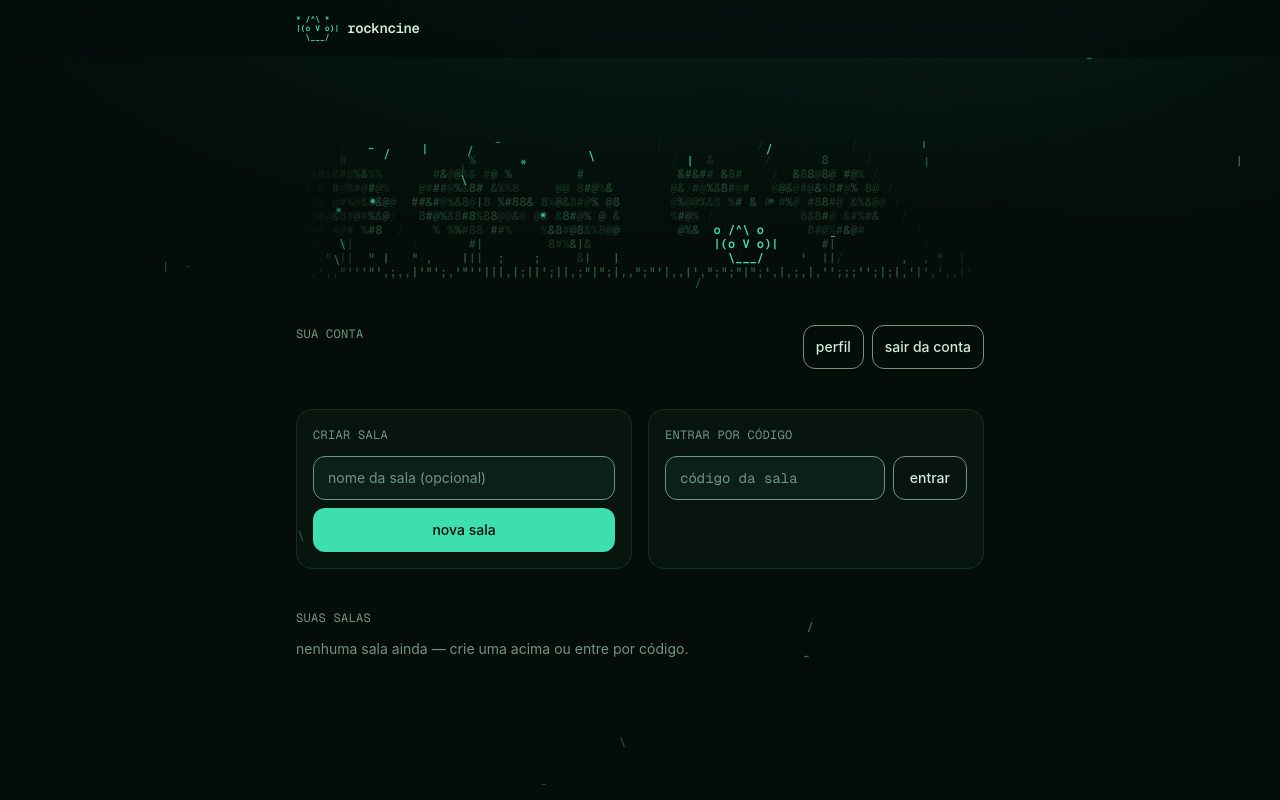
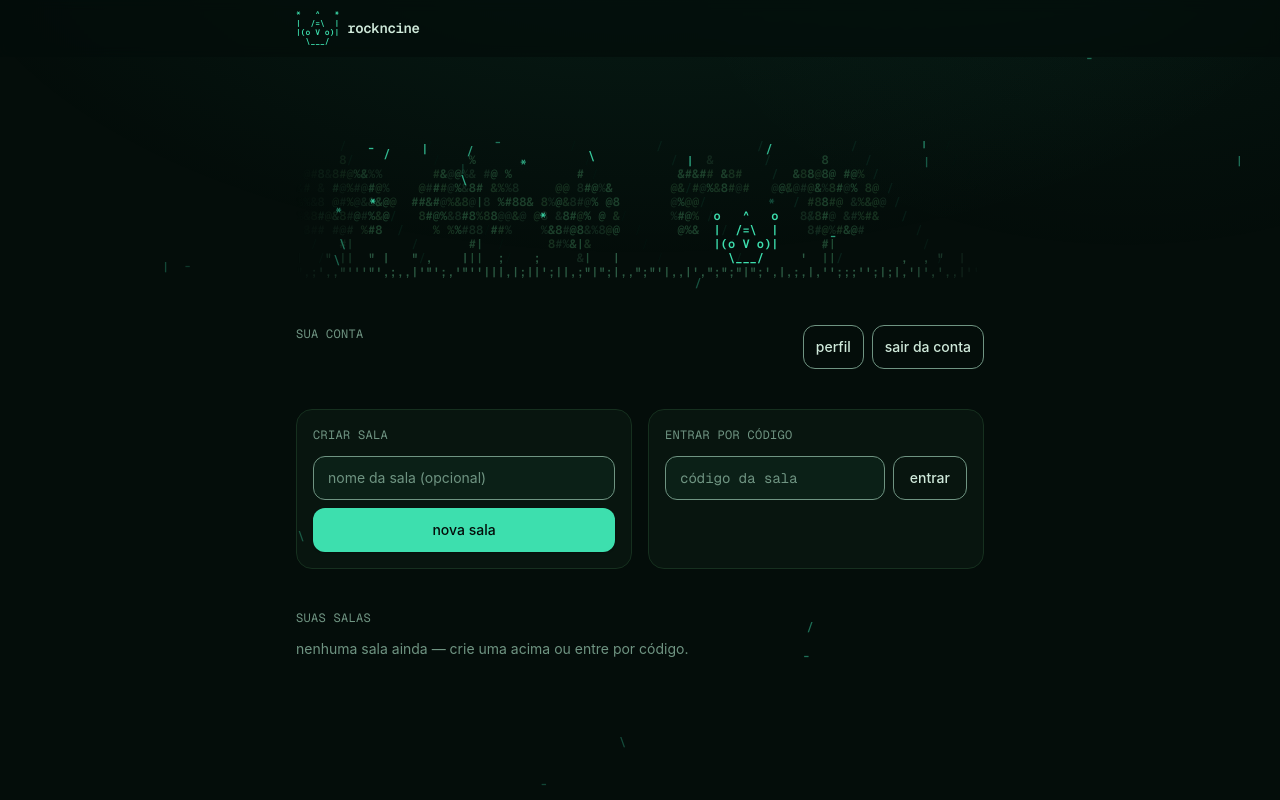
Before and after one commit to luqastw/rockncine, a Next.js app: page /rooms in a window 1280 px wide. Built offline with nearby package versions, Linux system fonts and the light colour scheme; no server answers.

Commit message:
fix(theme): Korok pequeno com cabeça pontuda de 4 linhas

```diff
--- a/components/chrome/AsciiForest.tsx
+++ b/components/chrome/AsciiForest.tsx
@@ -117,7 +117,7 @@ export function AsciiForest({ className = "" }: { className?: string }) {
       rows = Math.max(5, Math.floor(rect.height / ch));
       scene = buildScene(cols, rows);
       korokCol = Math.max(2, Math.floor(cols * 0.62));
-      for (let y = rows - 5; y < rows - 1; y++) {
+      for (let y = rows - 6; y < rows - 1; y++) {
         for (let x = korokCol - 2; x < korokCol + 12; x++) {
           if (x < 0 || x >= cols || y < 0) continue;
           scene[y * cols + x] = null;
@@ -167,7 +167,7 @@ export function AsciiForest({ className = "" }: { className?: string }) {
       const korok = blink ? miniKorokFrame(2).replaceAll("o V o", "- V -").split("\n") : korokLines;
       ctx.fillStyle = `rgb(${ACCENT})`;
       korok.forEach((line, i) => {
-        ctx.fillText(line, korokCol * cw, (rows - 4 + i) * ch);
+        ctx.fillText(line, korokCol * cw, (rows - 5 + i) * ch);
       });
 
       for (const f of flies) {
--- a/components/chrome/AsciiKorok.tsx
+++ b/components/chrome/AsciiKorok.tsx
@@ -37,7 +37,8 @@ export function miniKorokFrame(tick: number): string {
   const berry = tick % 10 < 5 ? "o" : "*";
   const eyes = blinking(tick) ? "-" : "o";
   return [
-    row(`${berry} /`, "^"),
+    row(`${berry}   `, "^"),
+    row(`|  /`, "="),
     row(`|(${eyes} `, "V"),
     row(`  \\_`, "_"),
   ].join("\n");
```
